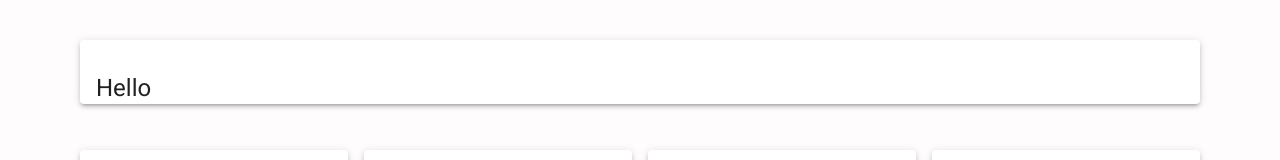
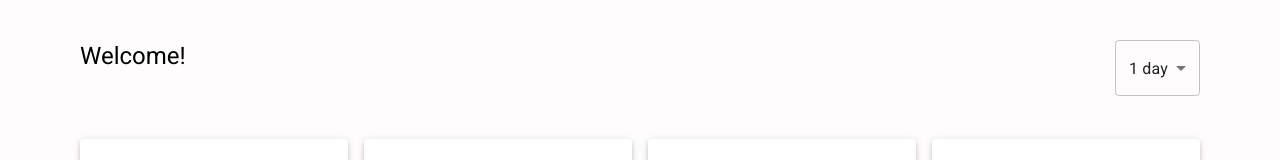
Before and after one commit to mbucc/320-S22-Track2, a Next.js app in the folder front-end/: page /dashboard/Dashboard in a window 1280 px wide. Shown: the top 160 px of the page. Built offline with nearby package versions, Linux system fonts and the light colour scheme.

Commit message:
Added Welcome/Dropdown Component

```diff
--- a/front-end/pages/dashboard/Dashboard.js
+++ b/front-end/pages/dashboard/Dashboard.js
@@ -5,6 +5,7 @@ import Box from '@mui/material/Box';
 import Paper from '@mui/material/Paper';
 import DonutCharts from './donutchart';
 import Typography from '@mui/material/Typography';
+import Dropdown from './Dropdown';
 
 /**
  * @param {Object} props
@@ -19,14 +20,16 @@ export default function Dashboard(props) {
       <Box px={10} py={5} sx={{height: '100%', width: '100%'}}>
         <Grid container direction='row' height={'100%'} spacing={3}>
           <Grid item xs={12}>
-            {/* replace Paper block with header component */}
-            <Paper elevation={3}>
-              <Box px={2} pt={4}>
-                <Typography variant="h5" gutterBottom component="div">
-                  Hello
+            <Grid container>
+              <Grid item xs={11}>
+                <Typography variant="h5">
+                  Welcome!
                 </Typography>
-              </Box>
-            </Paper>
+              </Grid>
+              <Grid item xs={1} align="right">
+                <Dropdown />
+              </Grid>
+            </Grid>
           </Grid>
           <Grid item xs={12}>
             {/* replace Grid block with Counts component */}
--- /dev/null
+++ b/front-end/pages/dashboard/Dropdown.js
@@ -0,0 +1,17 @@
+import React, { useState } from "react";
+import { Select, MenuItem, FormControl, makeStyles } from "@material-ui/core";
+
+export default function Dropdown() {
+  return (
+    <div className="Dropdown">
+      <Select defaultValue={"1 day"}>
+        <MenuItem value = {"15 mins"}>15 mins</MenuItem>
+        <MenuItem value = {"30 mins"}>30 mins</MenuItem>
+        <MenuItem value = {"1 hour"}>1 hour</MenuItem>
+        <MenuItem value = {"4 hours"}>4 hours</MenuItem>
+        <MenuItem value = {"12 hours"}>12 hours</MenuItem>
+        <MenuItem value = {"1 day"}>1 day</MenuItem>
+      </Select>
+    </div>
+  );
+}
```
